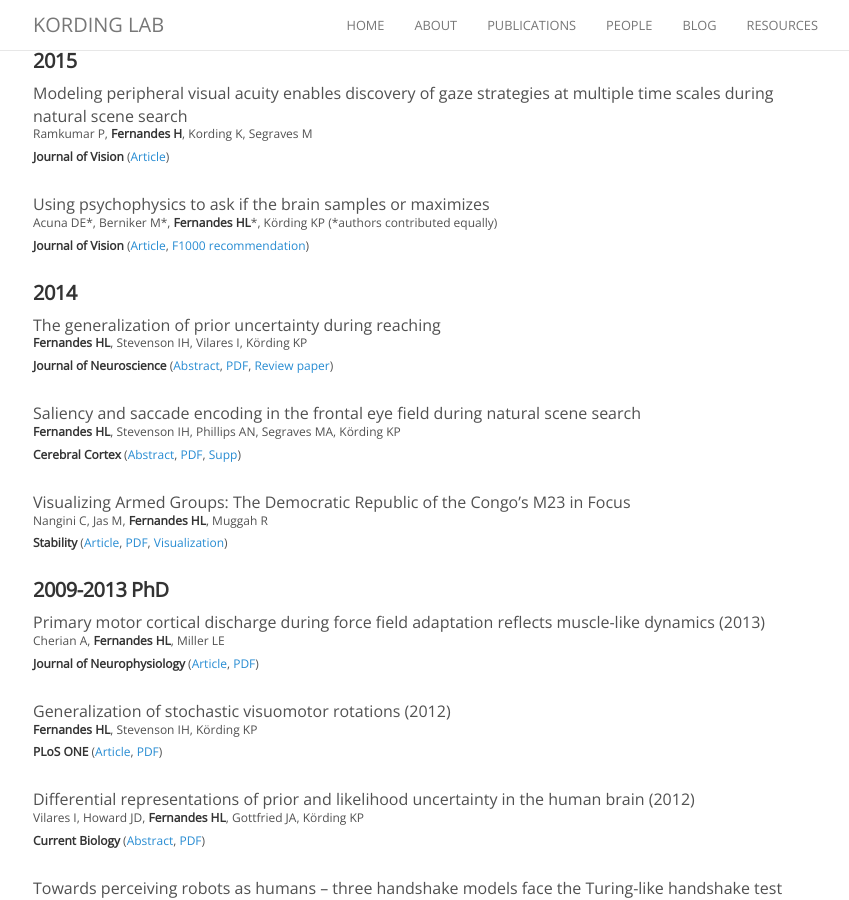
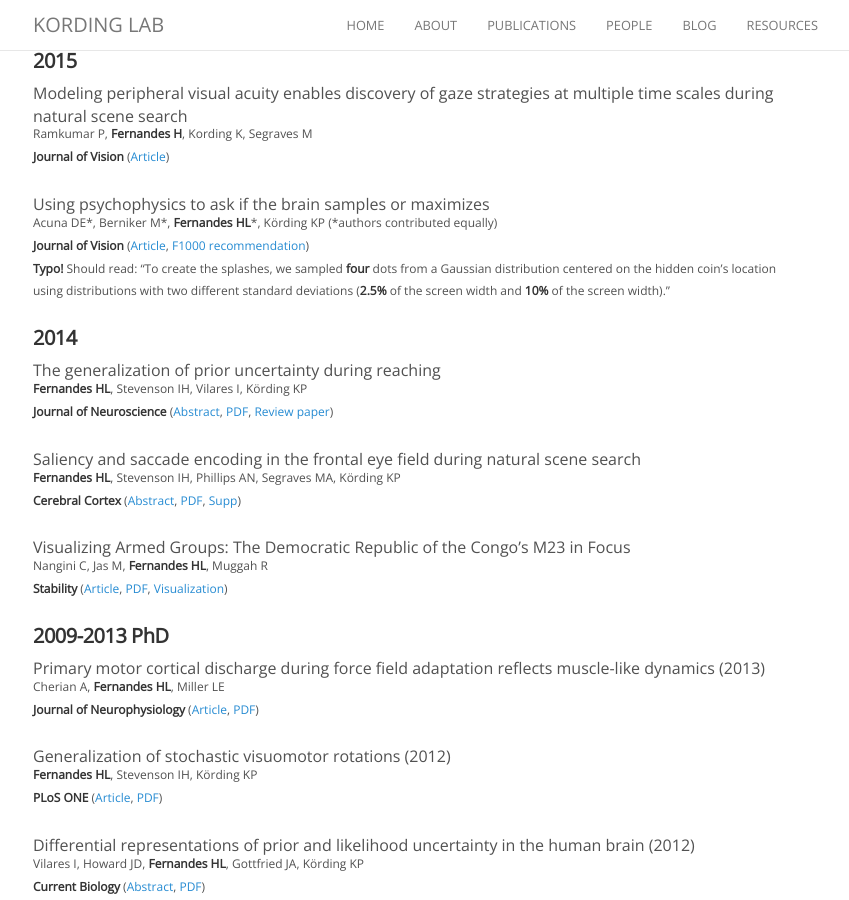
Before and after one commit to KordingLab/KordingLab.github.io, a Jekyll site: the page built from _people/hugo_fernandes.md, in a window 1280 px wide and 900 px high, scrolled down 1248 px. Shown: the whole window, without its empty margins (222-1071 px from the left). Built offline with Jekyll 4.4.1, drawn with Linux system fonts in a browser that asks for light colours; nearby versions of some CDN libraries; comment, search, counter and statistics services are not loaded.

Commit message:
Update hugo_fernandes.md

```diff
--- a/_people/hugo_fernandes.md
+++ b/_people/hugo_fernandes.md
@@ -54,8 +54,8 @@ Modeling peripheral visual acuity enables discovery of gaze strategies at multip
 
 Using psychophysics to ask if the brain samples or maximizes <br>
 <sup>Acuna DE\*, Berniker M\*, **Fernandes HL**\*, Körding KP (\*authors contributed equally) <br>
- **Journal of Vision** ([Article](http://www.journalofvision.org/content/15/3/7.abstract), [F1000 recommendation](http://f1000.com/prime/725389756?key=KfDGGy3MWelYpcg)) </sup>
-
+ **Journal of Vision** ([Article](http://www.journalofvision.org/content/15/3/7.abstract), [F1000 recommendation](http://f1000.com/prime/725389756?key=KfDGGy3MWelYpcg)) </sup><br>
+<sup>**Typo!** Should read: "To create the splashes, we sampled **four** dots from a Gaussian distribution centered on the hidden coin's location using distributions with two different standard deviations (**2.5%** of the screen width and **10%** of the screen width)."  </sup>
 
 ###### 2014
 The generalization of prior uncertainty during reaching <br>
```
